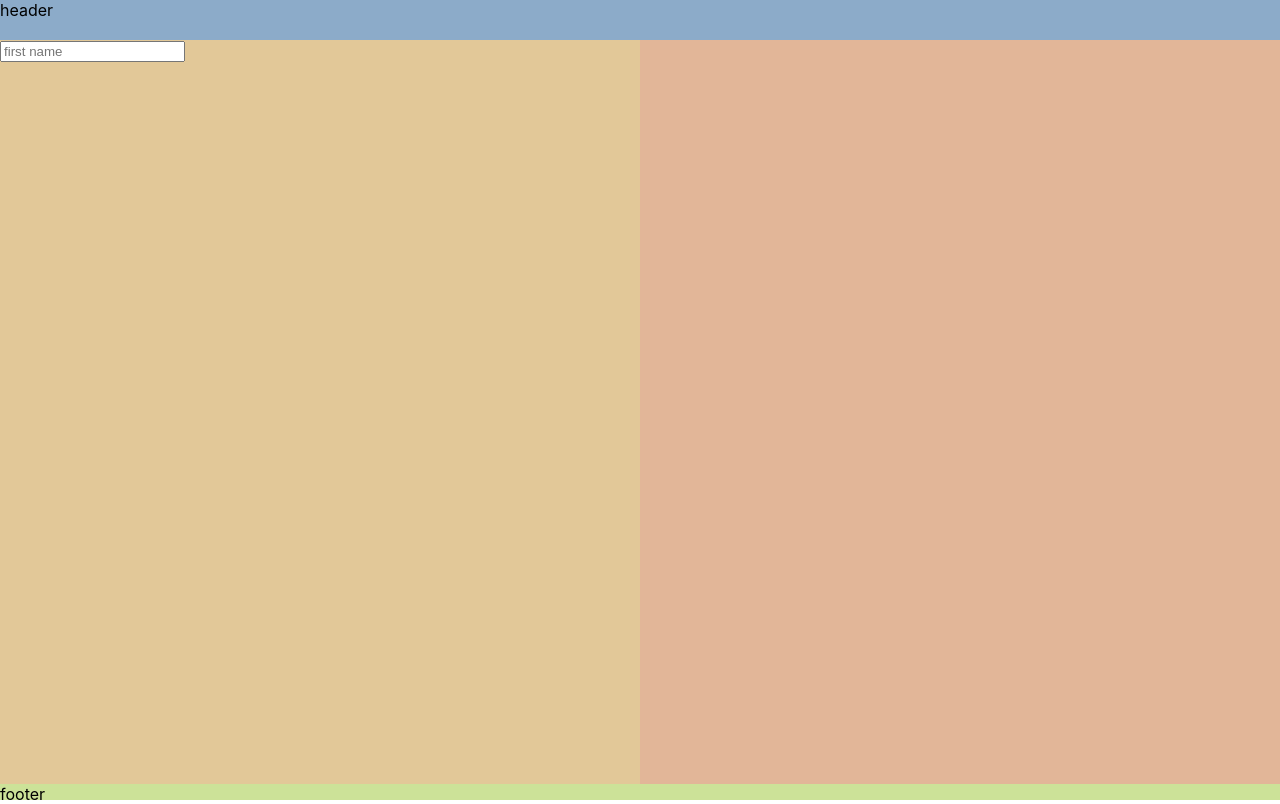
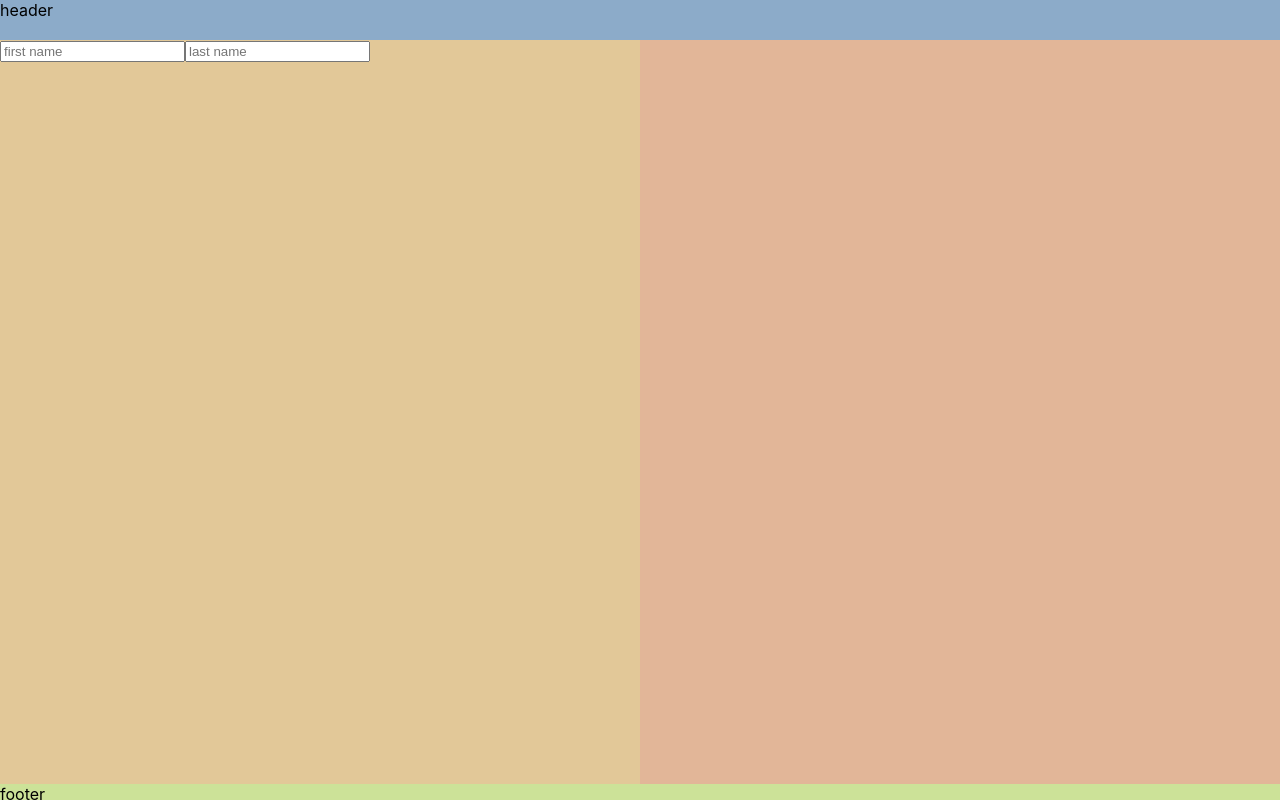
Before and after one commit to erynder-z/cv-creator, a React (Create React App) app: page / in a window 1280 px wide. Built offline with nearby package versions, Linux system fonts and the light colour scheme.

Commit message:
Create input for last name

```diff
--- a/src/components/Inputs.js
+++ b/src/components/Inputs.js
@@ -16,7 +16,16 @@ export class Inputs extends Component {
             id="firstNameInput"
             placeholder="first name"
             onChange={(e) => {
-              this.props.change(e);
+              this.props.changeFirstName(e);
+            }}
+          />
+          <input
+            className="last-name-input"
+            type="text"
+            id="lastNameInput"
+            placeholder="last name"
+            onChange={(e) => {
+              this.props.changeLastName(e);
             }}
           />
         </div>
```
